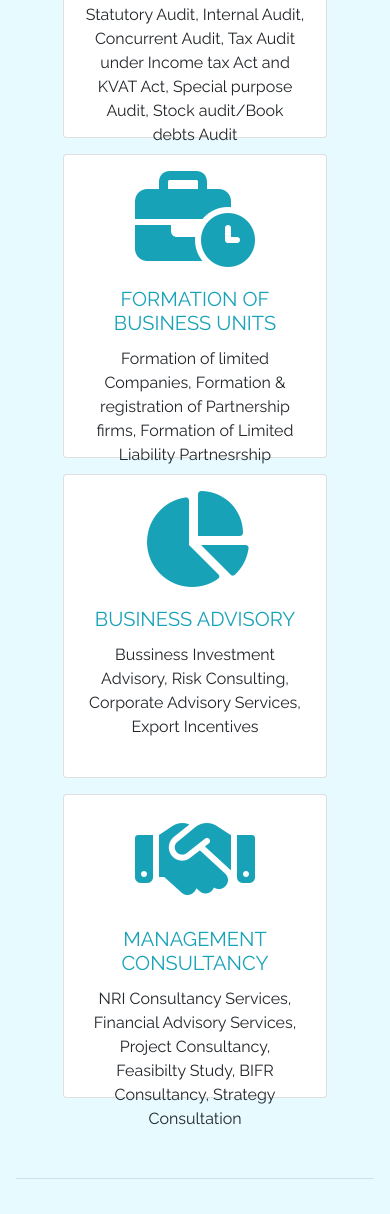
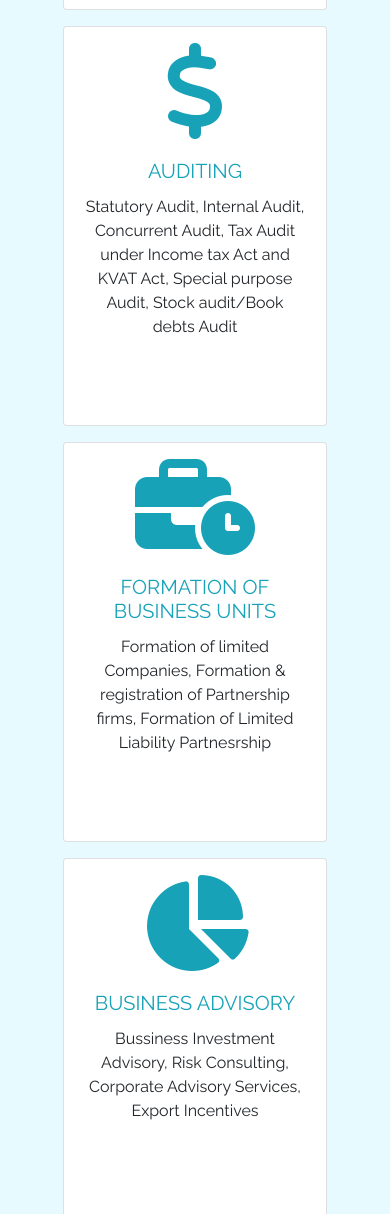
Before and after one commit to ramizmalek/Aniz-Mashood, a plain HTML site: page index.html in a window 390 px wide. Shown: the part 1917-3131 px from the top of the page. Drawn offline with nearby package versions, Linux system fonts and the light colour scheme; files whose address does not match are found by name.

Commit message:
final v1.0.1

```diff
--- a/amandco.css
+++ b/amandco.css
@@ -17,6 +17,7 @@ html{scroll-behavior: smooth;}
     width: 3em;
     height: 3em;
   }
+  .card-custom-h{height: 20em;}
 
   #myBtn:hover {
     background-color: #555; /* Add a dark-grey background on hover */
@@ -25,3 +26,6 @@ html{scroll-behavior: smooth;}
   #arrow{
       width: 2em;
   }
+  @media(max-width:461px){
+      .card-custom-h{height: 25em;}
+  }
--- a/index.html
+++ b/index.html
@@ -94,8 +94,8 @@
         <div class="container">
             <h2 class="text-center text-info">Services</h2>
             <div class="row pt-3">
-                <div class="col-md-4 col-12 mt-3">
-                    <div class="card pt-3 text-center align-items-center" style="height: 19em;">
+                <div class="col-lg-4 col-md-6 col-12 mt-3">
+                    <div class="card pt-3 text-center align-items-center card-custom-h" >
                         <i class="fas fa-money-bill-alt display-1 text-info"></i>
                         <div class="card-body">
                             <h5 class="card-title text-info">INCOME TAX</h5>
@@ -106,8 +106,8 @@
                     </div>
                 </div>
 
-                <div class="col-md-4 mt-3">
-                    <div class="card pt-3 text-center align-items-center" style="height: 19em;">
+                <div class="col-lg-4 col-md-6 col-12 mt-3">
+                    <div class="card pt-3 text-center align-items-center card-custom-h">
                         <i class="fas fa-calculator display-1 text-info"></i>
                         <div class="card-body">
                             <h5 class="card-title text-info">ACCOUNTING SERVICES</h5>
@@ -119,8 +119,8 @@
                     </div>
                 </div>
 
-                <div class="col-md-4 mt-3">
-                    <div class="card pt-3 text-center align-items-center" style="height: 19em;">
+                <div class="col-lg-4 col-md-6 col-12 mt-3">
+                    <div class="card pt-3 text-center align-items-center card-custom-h">
                         <i class="fas fa-dollar-sign display-1 text-info"></i>
                         <div class="card-body">
                             <h5 class="card-title text-info">AUDITING</h5>
@@ -131,8 +131,8 @@
                     </div>
                 </div>
 
-                <div class="col-md-4 mt-3">
-                    <div class="card pt-3 text-center align-items-center" style="height: 19em;">
+                <div class="col-lg-4 col-md-6 col-12 mt-3">
+                    <div class="card pt-3 text-center align-items-center card-custom-h">
                         <i class="fas fa-business-time display-1 text-info"></i>
                         <div class="card-body">
                             <h5 class="card-title text-info">FORMATION OF BUSINESS UNITS</h5>
@@ -143,8 +143,8 @@
                     </div>
                 </div>
 
-                <div class="col-md-4 mt-3">
-                    <div class="card pt-3 text-center align-items-center" style="height: 19em;">
+                <div class="col-lg-4 col-md-6 col-12 mt-3">
+                    <div class="card pt-3 text-center align-items-center card-custom-h">
                         <i class="fas fa-chart-pie display-1 text-info"></i>
                         <div class="card-body">
                             <h5 class="card-title text-info">BUSINESS ADVISORY</h5>
@@ -155,8 +155,8 @@
                     </div>
                 </div>
 
-                <div class="col-md-4 mt-3">
-                    <div class="card pt-3 text-center align-items-center" style="height: 19em;">
+                <div class="col-lg-4 col-md-6 col-12 mt-3">
+                    <div class="card pt-3 text-center align-items-center card-custom-h">
                         <i class="fas fa-handshake display-1 text-info"></i>
                         <div class="card-body">
                             <h5 class="card-title text-info">MANAGEMENT CONSULTANCY</h5>
@@ -210,7 +210,7 @@
                 <div class="col-md-6">
                     <div class="pl-3 pt-4 ">
                         <p><i class="fas fa-phone-alt text-info text-justify"></i> +91 1234567890</p>
-                        <p><i class="far fa-envelope-open text-info"></i> info@amandco.in</p>
+                        <p><i class="far fa-envelope-open text-info"></i> info@anizmanda.in</p>
                         <p><i class="fas fa-map-marker-alt text-info"></i> Hilite Mall, Thondayad Bypass,<br> Calicut
                             673014</p>
                     </div>
```
